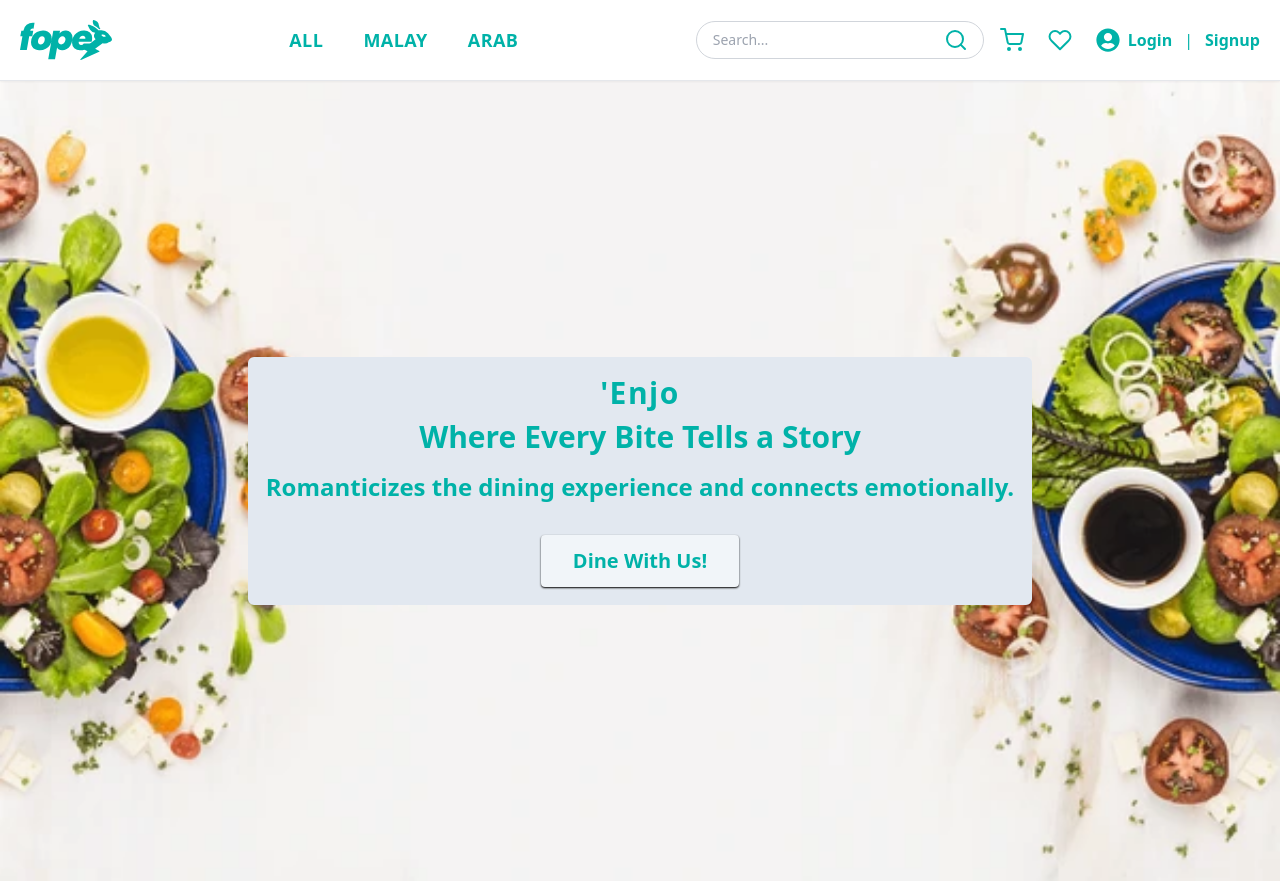
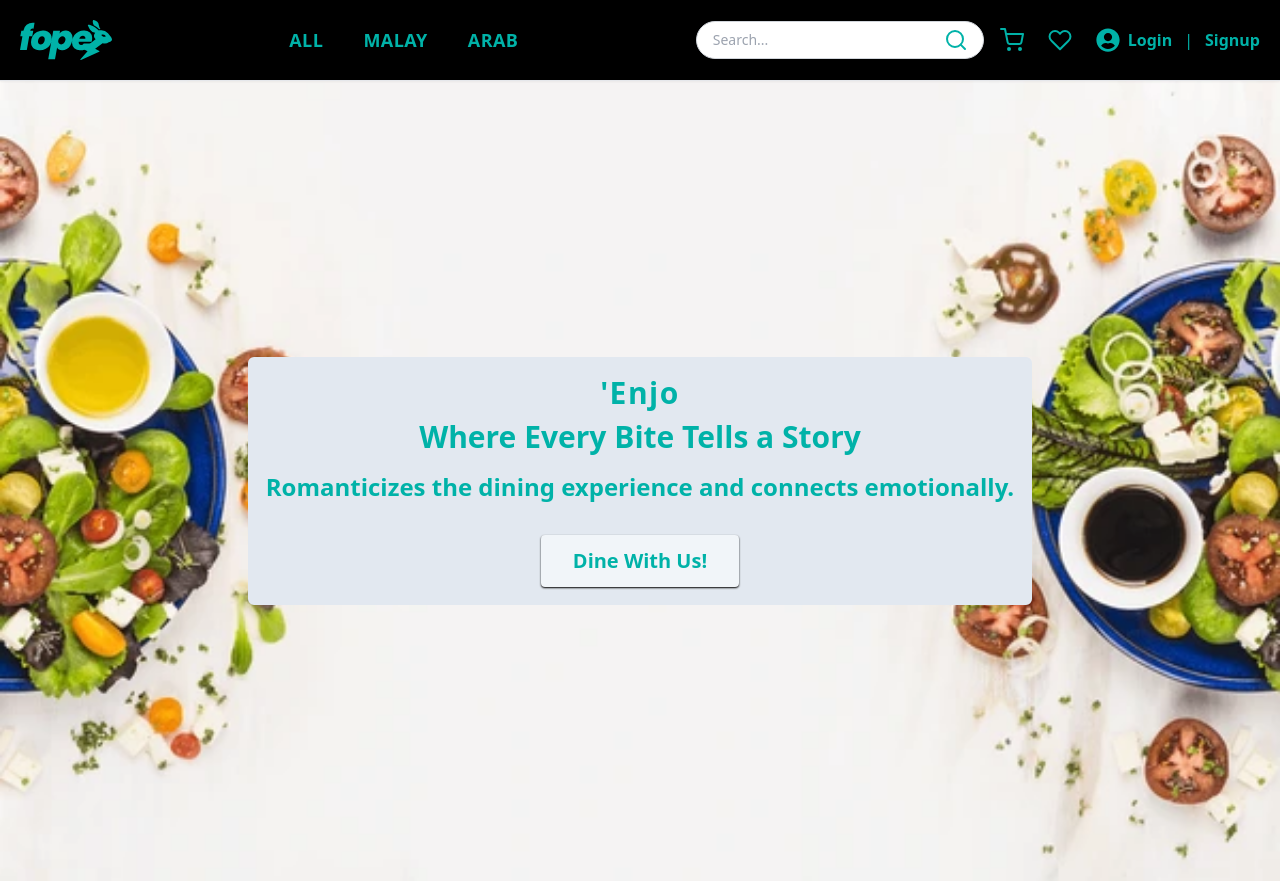
Before and after one commit to Prashanta11/Fope_website, a React (Vite) app in the folder react-ts/: page / in a window 1280 px wide. Built offline with nearby package versions, Linux system fonts and the light colour scheme.

Commit message:
style: update Navbar background color to black for improved contrast

```diff
--- a/react-ts/src/components/Navbar.tsx
+++ b/react-ts/src/components/Navbar.tsx
@@ -21,7 +21,7 @@ const navItems = [
 
 const Navbar: React.FC = () => {
   return (
-    <div className="top-0 z-50 sticky flex justify-between items-center gap-4 border-gray-200 bg-white shadow-sm p-5 border-b">
+    <div className="top-0 z-50 sticky flex justify-between items-center gap-4 border-gray-200 bg-black shadow-sm p-5 border-b">
       <div className="flex items-center">
         <Link to="/">
           <img
```
